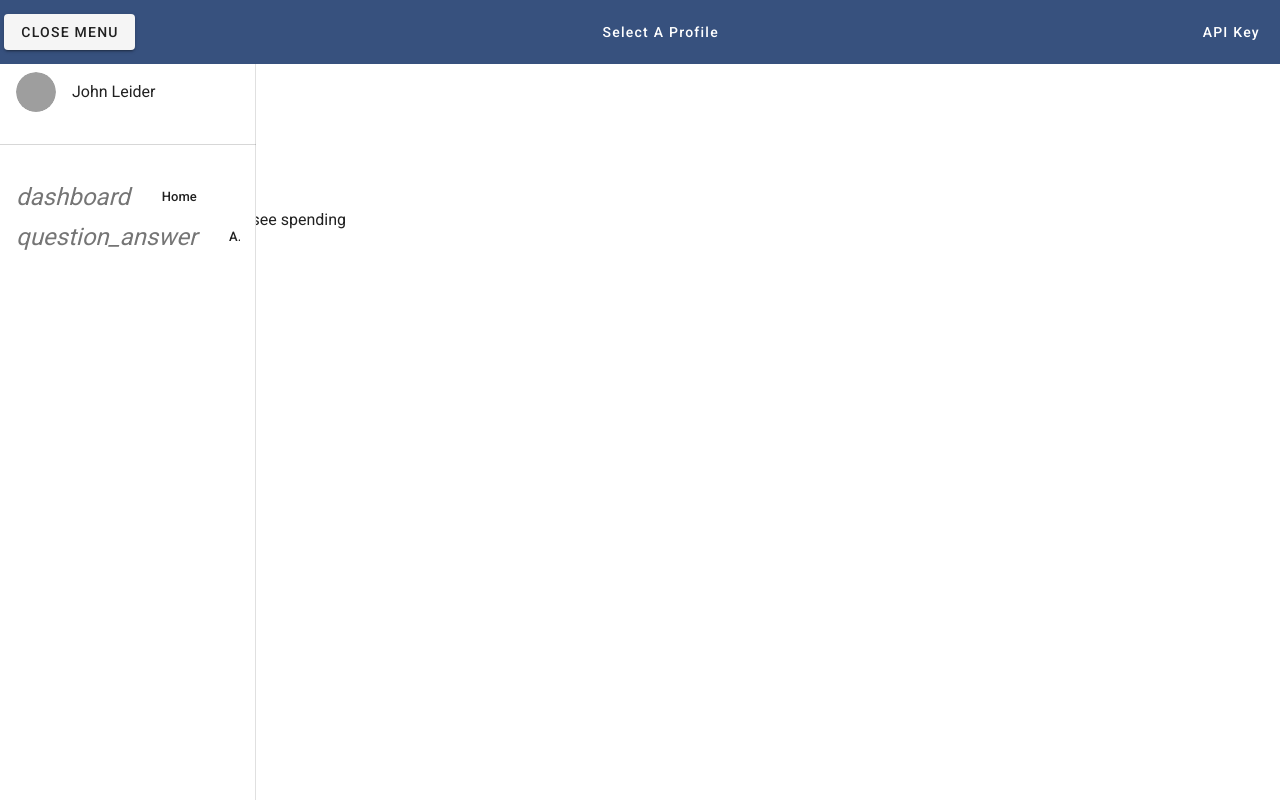
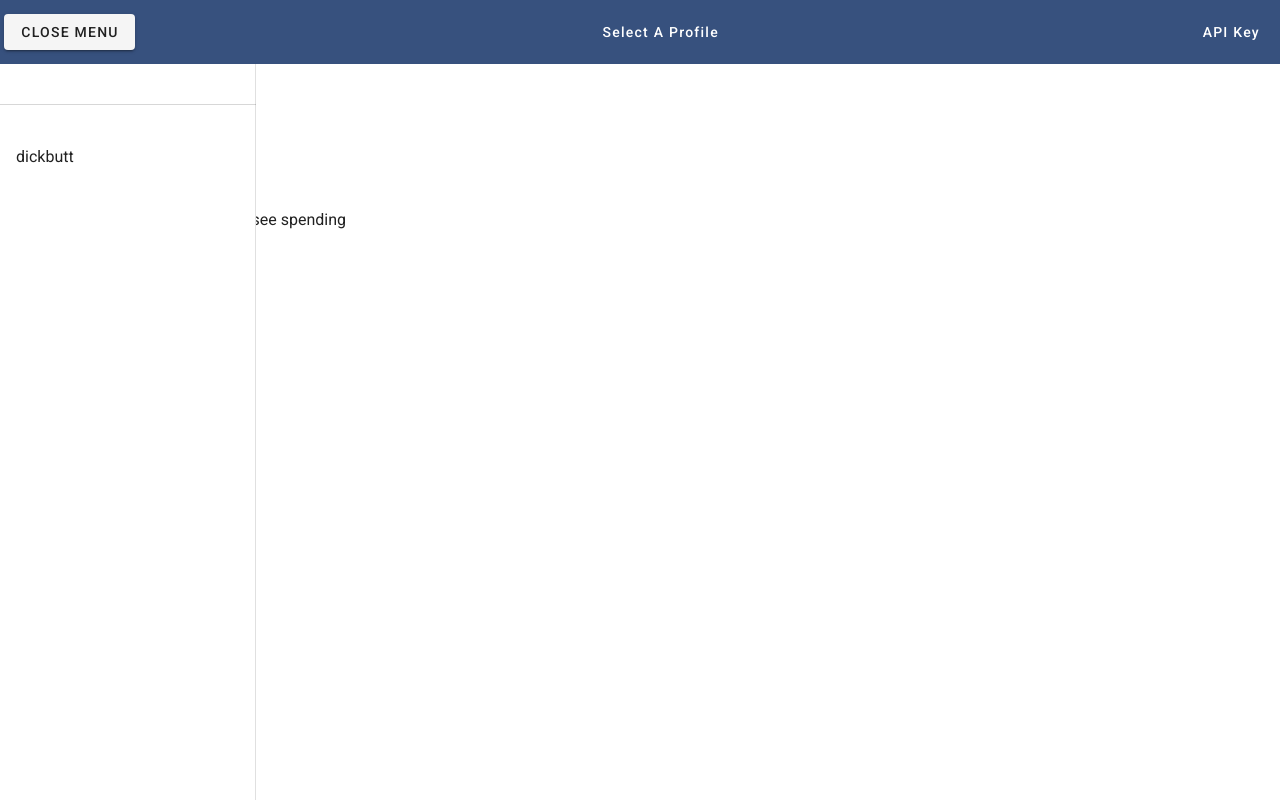
Before and after one commit to PumpkinSeed/transferwise-spending-report, a Vue app: page / in a window 1280 px wide. Both pictures are taken after a click on the button "OPEN MENU". Built offline with nearby package versions, Linux system fonts and the light colour scheme; grey boxes are pictures that could not be loaded.

Commit message:
pimped profile cards and added them to nav drawer

```diff
--- a/src/components/NavDrawer.vue
+++ b/src/components/NavDrawer.vue
@@ -1,54 +1,57 @@
 <template>
-    <v-navigation-drawer
-      :value="isOpen"
-      absolute
-    >
-      <v-list-item>
-        <v-list-item-avatar>
-          <v-img src="https://randomuser.me/api/portraits/men/78.jpg"></v-img>
-        </v-list-item-avatar>
-
-        <v-list-item-content>
-          <v-list-item-title>John Leider</v-list-item-title>
-        </v-list-item-content>
-      </v-list-item>
+    <v-navigation-drawer :value="isOpen" absolute>
+       <v-list>
+          <v-list-item v-for="(profile, index) in profiles" :key="index">
+              <app-profile-card
+                :name="profile.name" :type="profile.type" :isBusiness="profile.isBusiness" :isSelected="selectedProfile == index"
+                @click.native="onSelectProfile(index)"/>
+          </v-list-item>
+        </v-list>
 
       <v-divider></v-divider>
 
       <v-list dense>
-
-        <v-list-item
-          v-for="item in items"
-          :key="item.title"
-          link
-        >
-          <v-list-item-icon>
-            <v-icon>{{ item.icon }}</v-icon>
-          </v-list-item-icon>
-
-          <v-list-item-content>
-            <v-list-item-title>{{ item.title }}</v-list-item-title>
-          </v-list-item-content>
-        </v-list-item>
+        <v-list-item>dickbutt</v-list-item>
       </v-list>
     </v-navigation-drawer>
 </template>
 
 <script>
-import { mapGetters } from 'vuex';
+import { mapGetters, mapActions } from 'vuex';
+
+import ProfileCard from './ProfileCard.vue'
 
 export default {
+
+  components: {
+    appProfileCard: ProfileCard
+  },
+
   computed: {
     ...mapGetters({
-      isOpen: 'isNavDrawerOpen'
+      isOpen: 'isNavDrawerOpen',
+      profiles: 'profiles'
     })
   },
-  data () {
+
+  data() {
     return {
-      items: [
-        { title: 'Home', icon: 'dashboard' },
-        { title: 'About', icon: 'question_answer' },
-      ],
+      selectedProfile: -1,
+    }
+  },
+
+  methods: {
+    ...mapActions({
+      setNavDrawerOpen: 'setNavDrawerOpen',
+      init: 'init',
+      selectProfile: 'selectProfile',
+      setApiKey: 'setApiKey',
+      removeApiKey: 'removeApiKey'
+    }),
+
+    onSelectProfile(index) {
+      this.selectedProfile = index;
+      this.selectProfile(this.profiles[this.selectedProfile].id);
     }
   },
 }
--- a/src/components/ProfileCard.vue
+++ b/src/components/ProfileCard.vue
@@ -1,8 +1,18 @@
 <template>
-  <div :class="{ 'profile-card-odd' : type === 'business'}" class="profile-card">
-    <div class="profile-name">{{ name }}</div>
-    <div class="profile-type">{{ type }}</div>
-  </div>
+    <v-hover>
+      <template v-slot="{ hover }">
+
+        <v-card
+          class="ma-2 profile-card"
+          :color="isBusiness ? 'secondary accent--text' : 'accent secondary--text'"
+          :elevation="hover ? 16 : baseElevation"
+        >
+          <v-card-title>{{ name }}</v-card-title>
+          <v-card-subtitle :class="isBusiness ? 'accent--text' : 'secondary--text'">{{ type }}</v-card-subtitle>
+        </v-card>
+
+      </template>
+    </v-hover>
 </template>
 
 <script>
@@ -12,31 +22,23 @@ export default {
     type: String,
     name: String,
     isBusiness: Boolean,
+    isSelected: Boolean,
+  },
+
+  computed: {
+    baseElevation() {
+      return this.isSelected ? 16 : 0;
+    }
   }
 
 }
 </script>
 
 <style scoped>
+
 .profile-card{
   width: 300px;
-  margin: 10px;
-  border-radius: 5px;
-  color: rgb(37, 54, 85);
-  background: rgb(255, 182, 25);
-  padding: 10px;
   cursor: pointer;
 }
-.profile-card-odd {
-  color: rgb(255, 182, 25);
-  background: rgb(37, 54, 85);
-}
-.profile-name{
-  text-align: left;
-  font-size: 22px;
-}
-.profile-type{
-  text-align: left;
-  font-size: 15px;
-}
+
 </style>
```
